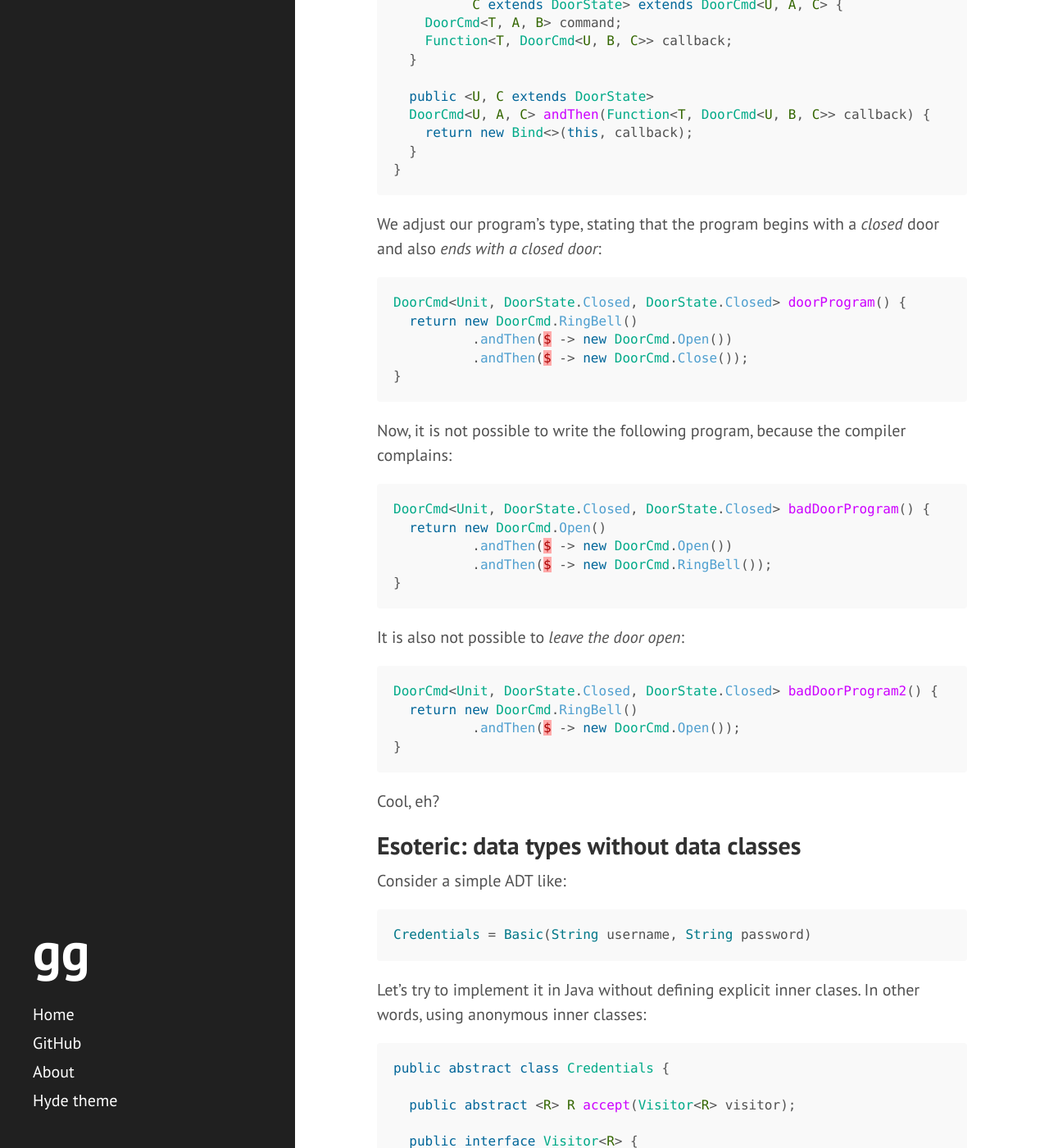
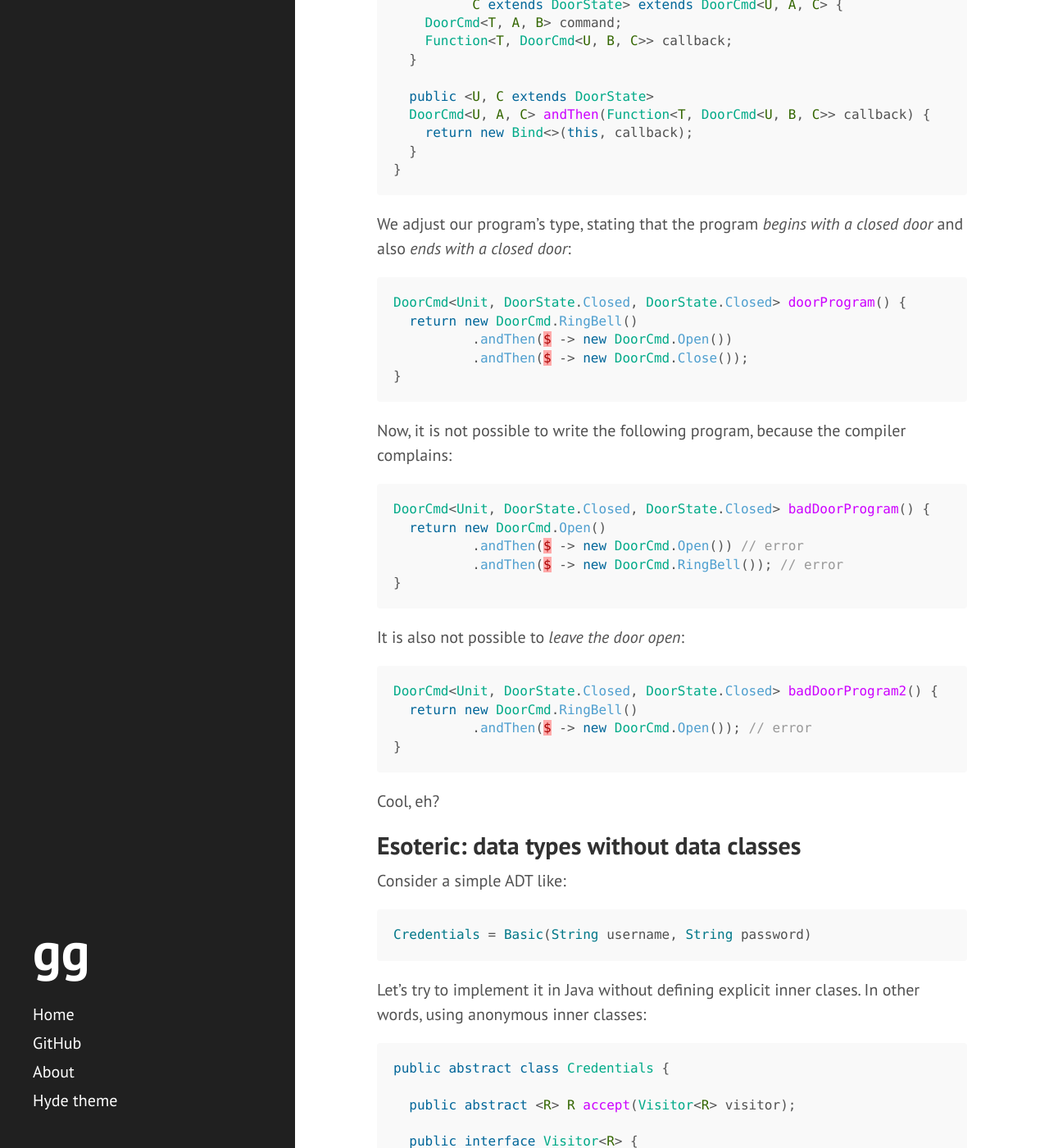
Before and after one commit to Garciat/garciat.github.io, a Jekyll site: the page built from _posts/2020-05-07-java-adt.md, in a window 1280 px wide and 1400 px high, scrolled down 33694 px. Shown: the whole window at 82% size. Built offline with Jekyll 4.4.1, drawn with Linux system fonts in a browser that asks for light colours.

Commit message:
Update 2020-05-07-java-adt.md

````diff
--- a/_posts/2020-05-07-java-adt.md
+++ b/_posts/2020-05-07-java-adt.md
@@ -1338,7 +1338,7 @@ public abstract class DoorCmd<T, A extends DoorState, B extends DoorState> {
 }
 ```
 
-We adjust our program's type, stating that the program begins with a _closed_ door and also _ends with a closed door_:
+We adjust our program's type, stating that the program _begins with a closed door_ and also _ends with a closed door_:
 
 ```java
 DoorCmd<Unit, DoorState.Closed, DoorState.Closed> doorProgram() {
@@ -1353,8 +1353,8 @@ Now, it is not possible to write the following program, because the compiler com
 ```java
 DoorCmd<Unit, DoorState.Closed, DoorState.Closed> badDoorProgram() {
   return new DoorCmd.Open()
-          .andThen($ -> new DoorCmd.Open())
-          .andThen($ -> new DoorCmd.RingBell());
+          .andThen($ -> new DoorCmd.Open()) // error
+          .andThen($ -> new DoorCmd.RingBell()); // error
 }
 ```
 
@@ -1363,7 +1363,7 @@ It is also not possible to _leave the door open_:
 ```java
 DoorCmd<Unit, DoorState.Closed, DoorState.Closed> badDoorProgram2() {
   return new DoorCmd.RingBell()
-          .andThen($ -> new DoorCmd.Open());
+          .andThen($ -> new DoorCmd.Open()); // error
 }
 ```
 
````
